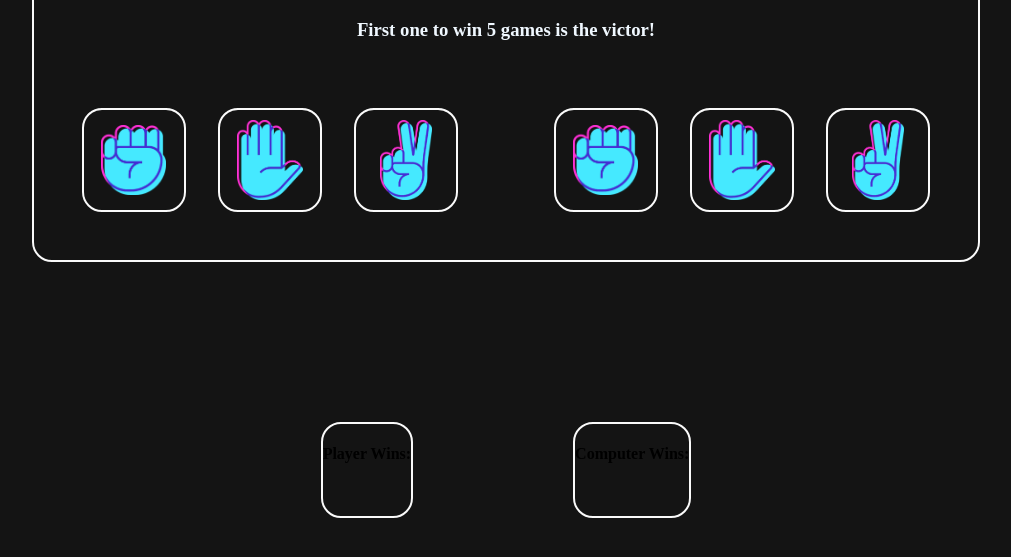
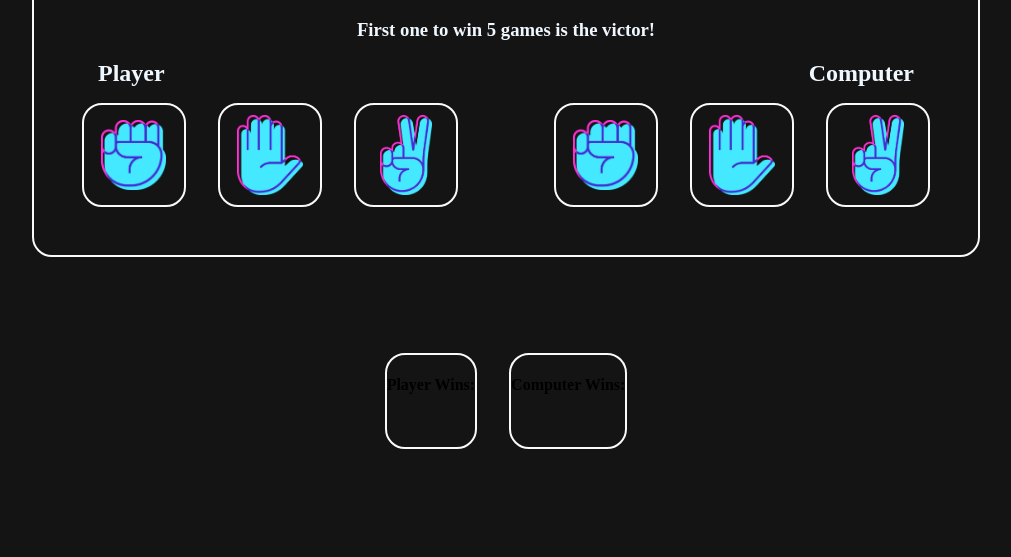
Before and after one commit to rubrubadubdub/rock-paper-scissors, a plain HTML site: page index.html in a window 1280 px wide. Shown: the part 143-700 px from the top of the page, without its empty margins (134-1145 px from the left). Drawn offline with Linux system fonts and the light colour scheme.

Commit message:
updated css

```diff
--- a/index.html
+++ b/index.html
@@ -15,6 +15,10 @@
         <div id="header">
             <h1>Let's Play Rock Scissors Paper!</h1>
             <h3>First one to win 5 games is the victor!</h3>
+        </div>
+        <div id="labels">
+            <h2 style="text-align:left; color:aliceblue;">Player</h2>
+            <h2 style="text-align:right; color:aliceblue;">Computer</h2>
         </div>
         <div id="playContainer">
             <div id="player" class="playbox">
@@ -68,9 +72,9 @@
           this.classList.remove('playing');
         }
 
-        selection.forEach(choice => choice.addEventListener('mouseover',addTransition));
+        choice.forEach(choice => choice.addEventListener('mouseover',addTransition));
 
-        selection.forEach(choice => choice.addEventListener('mouseleave',removeTransition));
+        choice.forEach(choice => choice.addEventListener('mouseleave',removeTransition));
 
       </script>
 </body>
--- a/styles.css
+++ b/styles.css
@@ -8,18 +8,24 @@ body {
     background-color:rgb(20, 20, 20);
 }
 
+/*div {
+    border: 1px solid red;
+}*/
+
 h1 {
     color: rgb(250, 250, 250);
 }
+
+h2 {
+    margin: 0;
+}
+
 h3{
     color: aliceblue;
 }
 
 #playground{
     display: flex;
-    height: fit-content;
-    width: fit-content;
-
     text-align: center;
     flex-direction: column;
     border: 2px solid rgb(250, 250, 250);
@@ -29,7 +35,14 @@ h3{
 
 #playContainer {
     display: flex;
-    height: fit-content;
+    margin-top: -2rem;
+}
+
+#labels{
+    display: flex;
+    justify-content: space-between;
+    margin-inline: 4rem;
+    margin-bottom: 0;
 }
 
 #scoreboard {
@@ -94,5 +107,5 @@ h3{
     flex-direction: column;
     border: 2px solid rgb(250, 250, 250);
     border-radius: 20px;
-    margin: 5rem;
+    margin: 1rem;
 }
```
